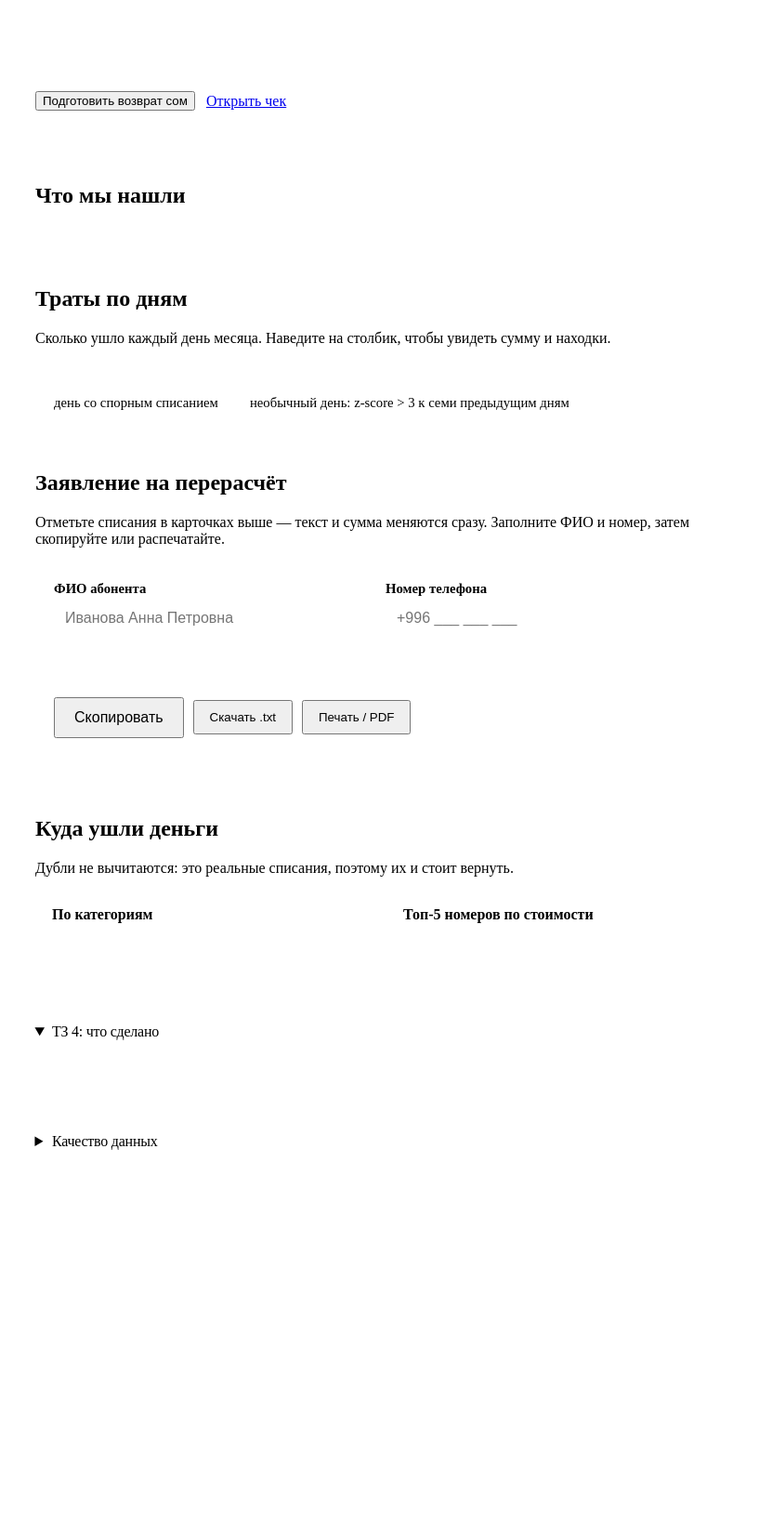
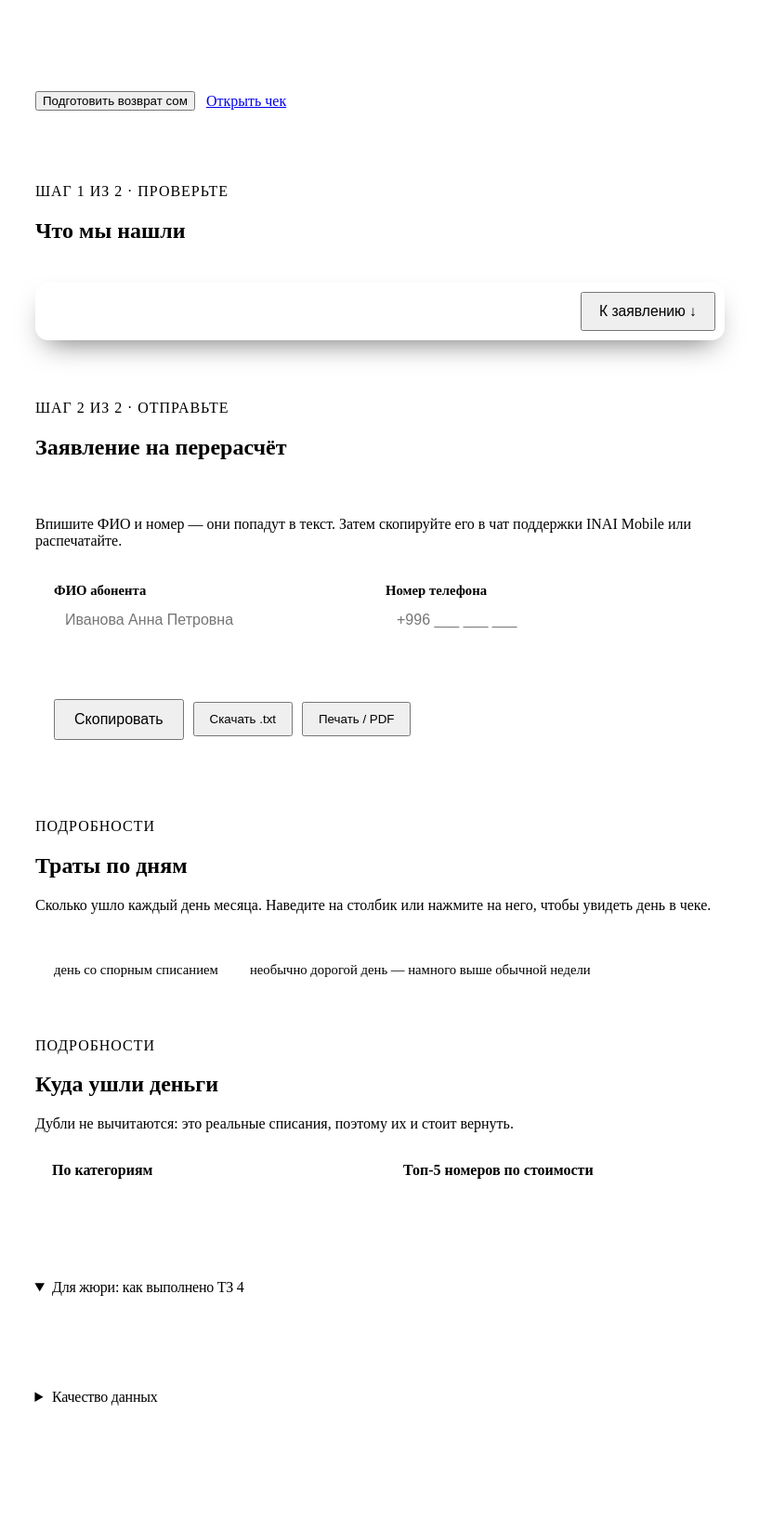
Before and after one commit to KUMA-ORIGINAL/inai-billing-check, a Python web app: template billcheck/templates/report.html in a window 1280 px wide. Shown: the part 191-1839 px from the top of the page at 93% size, without its empty margins (2-819 px from the left). Before the commit the page ends 1428 px from the top, so only its background shows below. Run offline with Jinja, Linux system fonts and the light colour scheme; the template is opened without the code that fills it, so the values that code supplies are empty; some web fonts are replaced.

Commit message:
design: отчёт в два понятных шага
- Шаг 1 «проверьте» и сразу за ним шаг 2 «заявление»; график, категории
  и блок для жюри ушли ниже, в «Подробности».
- Закреплённая панель «В заявлении 4 из 4 · 65,00 сом → К заявлению»
  видна, пока листаете находки; в шаге 2 — что выбрано и «Изменить выбор».
- Чек по умолчанию показывает только спорные строки и дорогие дни
  (переключатель «Весь чек · 596»); клик по графику открывает нужный день.
- Без жаргона для абонента: вместо z-score и «правил ТЗ» — простые
  объяснения; технический чек-лист подписан «Для жюри».

Co-Authored-By: Claude Opus 5.5 <noreply@anthropic.com>

```diff
--- a/billcheck/templates/report.html
+++ b/billcheck/templates/report.html
@@ -82,6 +82,20 @@
 .chart-box .hit { fill: transparent; cursor: pointer; }
 .chart-box .hit:hover + .bar, .chart-box .hit:focus + .bar { opacity: .75; }
 .chart-box .label { fill: var(--ink); font: 600 12px var(--font-body); }
+/* шаги и закреплённая панель выбора */
+.step { margin: 0 0 6px; font: 700 .78rem/1.3 var(--font-mono); letter-spacing: .06em; text-transform: uppercase; color: var(--pen); }
+.step.quiet { color: var(--ink-3); }
+.tray {
+  position: sticky; bottom: 14px; z-index: 5; margin-top: 22px; display: flex; align-items: center; justify-content: space-between;
+  gap: 10px 16px; flex-wrap: wrap; padding: 10px 10px 10px 18px; border-radius: 14px; background: var(--ink); color: var(--desk);
+  box-shadow: 0 14px 30px -12px rgba(0, 0, 0, .55);
+}
+.tray b { font-family: var(--font-mono); font-weight: 400; font-size: 1.1rem; }
+.tray .pen { padding: 10px 18px; font-size: .98rem; box-shadow: none; white-space: nowrap; }
+@media (max-width: 520px) { .tray { flex-wrap: nowrap; padding: 8px 8px 8px 14px; font-size: .92rem; } .tray .pen { padding: 9px 14px; } }
+.claim-picked { margin: 0 0 16px; padding: 12px 14px; border-radius: 10px; background: var(--pen-wash); max-width: 64ch; }
+.claim-picked b { font-family: var(--font-mono); font-weight: 400; }
+.claim-picked .link { margin-left: 6px; }
 .chart-key { display: flex; gap: 18px; flex-wrap: wrap; margin: 10px 0 0; color: var(--ink-2); font-size: .92rem; padding: 0 4px; }
 .key-dot { display: inline-block; width: 10px; height: 10px; border-radius: 50%; background: var(--stamp); margin-right: 6px; vertical-align: 1px; }
 .key-bar { display: inline-block; width: 10px; height: 14px; border-radius: 3px 3px 0 0; background: var(--spike); margin-right: 6px; vertical-align: -2px; }
@@ -159,6 +173,12 @@ td code { font-family: var(--font-mono); word-break: break-all; }
 .r-meta { margin: 12px 0 0; display: grid; grid-template-columns: auto 1fr; gap: 0 10px; color: var(--r-faded); }
 .r-meta dd { margin: 0; color: var(--r-ink); text-align: right; overflow-wrap: anywhere; }
 .r-rule { border: 0; border-top: 1.5px dashed var(--r-rule); margin: 12px 0; }
+.r-mode { display: flex; margin: 14px 0 0; border: 1.5px solid var(--r-ink); border-radius: 999px; overflow: hidden; font: 600 .8rem/1 var(--font-body); }
+.r-mode button { flex: 1; border: 0; background: transparent; padding: 8px 6px; cursor: pointer; color: var(--r-ink); }
+.r-mode button[aria-pressed="true"] { background: var(--r-ink); color: var(--r-paper); }
+.r-hint { margin: 8px 0 0; color: var(--r-faded); font-size: .78rem; text-align: center; }
+.receipt.only-flagged .r-day:not(.flagged):not(.spike) { display: none; }
+.receipt.only-flagged .r-line:not(.flagged) { display: none; }
 .r-day > summary { list-style: none; display: flex; align-items: baseline; gap: 6px; cursor: pointer; padding: 3px 0; }
 .r-day > summary::-webkit-details-marker { display: none; }
 .r-day > summary::before { content: "▸"; color: var(--r-faded); width: 1ch; }
@@ -257,21 +277,21 @@ dialog.phone-dialog::backdrop { background: rgba(10, 16, 18, .62); }
     </section>
 
     <section id="found" aria-labelledby="found-title">
+      <p class="step">Шаг 1 из 2 · проверьте</p>
       <h2 id="found-title">Что мы нашли</h2>
       <p class="lead" id="found-lead"></p>
       <div id="cards"></div>
-    </section>
-
-    <section id="chart" aria-labelledby="chart-title">
-      <h2 id="chart-title">Траты по дням</h2>
-      <p class="lead">Сколько ушло каждый день месяца. Наведите на столбик, чтобы увидеть сумму и находки.</p>
-      <div class="chart-box" id="chart-box"><div class="tip" id="tip" role="status"></div></div>
-      <p class="chart-key"><span><span class="key-dot"></span>день со спорным списанием</span><span><span class="key-bar"></span>необычный день: z-score &gt; 3 к семи предыдущим дням</span></p>
+      <div class="tray" id="tray" hidden>
+        <span id="tray-text"></span>
+        <button type="button" class="pen" id="tray-go">К заявлению ↓</button>
+      </div>
     </section>
 
     <section id="claim" aria-labelledby="claim-title">
+      <p class="step">Шаг 2 из 2 · отправьте</p>
       <h2 id="claim-title">Заявление на перерасчёт</h2>
-      <p class="lead">Отметьте списания в карточках выше — текст и сумма меняются сразу. Заполните ФИО и номер, затем скопируйте или распечатайте.</p>
+      <p class="claim-picked" id="claim-picked"></p>
+      <p class="lead">Впишите ФИО и номер — они попадут в текст. Затем скопируйте его в чат поддержки INAI Mobile или распечатайте.</p>
       <div class="claim-sheet">
         <div class="fields">
           <label>ФИО абонента<input id="c-name" autocomplete="name" placeholder="Иванова Анна Петровна"></label>
@@ -287,7 +307,16 @@ dialog.phone-dialog::backdrop { background: rgba(10, 16, 18, .62); }
       </div>
     </section>
 
+    <section id="chart" aria-labelledby="chart-title">
+      <p class="step quiet">Подробности</p>
+      <h2 id="chart-title">Траты по дням</h2>
+      <p class="lead">Сколько ушло каждый день месяца. Наведите на столбик или нажмите на него, чтобы увидеть день в чеке.</p>
+      <div class="chart-box" id="chart-box"><div class="tip" id="tip" role="status"></div></div>
+      <p class="chart-key"><span><span class="key-dot"></span>день со спорным списанием</span><span><span class="key-bar"></span>необычно дорогой день — намного выше обычной недели</span></p>
+    </section>
+
     <section id="spend" aria-labelledby="spend-title">
+      <p class="step quiet">Подробности</p>
       <h2 id="spend-title">Куда ушли деньги</h2>
       <p class="lead">Дубли не вычитаются: это реальные списания, поэтому их и стоит вернуть.</p>
       <div class="spend">
@@ -298,7 +327,7 @@ dialog.phone-dialog::backdrop { background: rgba(10, 16, 18, .62); }
 
     <section id="tz">
       <details class="box" open>
-        <summary>ТЗ 4: что сделано</summary>
+        <summary>Для жюри: как выполнено ТЗ 4</summary>
         <div id="tz-list"></div>
       </details>
     </section>
@@ -386,9 +415,10 @@ $("#to-claim").addEventListener("click", () => {
 $("#honest").textContent = "INAI Mobile — учебный оператор хакатона. Мы не возвращаем деньги сами: готовим заявление с точными строками детализации, решение принимает оператор. Все числа на странице посчитаны из файла " + D.file + ".";
 
 /* ---------- cards ---------- */
-const lead = D.anomalies.length
-  ? `${D.anomalies.length} ${plural(D.anomalies.length, ["находка", "находки", "находок"])} по пяти правилам ТЗ. В сумму «возможно лишнее» входят только спорные списания; необычный день показан отдельно, чтобы не считать деньги дважды.`
-  : "По пяти правилам ТЗ ничего подозрительного не нашлось.";
+const lead = !D.anomalies.length ? "Ничего подозрительного: ни ночных платных SMS, ни подписок, ни двойных списаний, ни дорогих звонков."
+  : disputedCount
+    ? `Отметьте то, что хотите оспорить, — всё отмеченное попадёт в заявление (шаг 2).` + (spikeCount ? " Дорогой день показан для понимания: в возврат он не входит, потому что состоит из тех же трат." : "")
+    : "Спорных списаний нет. Дорогой день показан для понимания: в нём нет ничего, что стоит оспаривать.";
 $("#found-lead").textContent = lead;
 
 function gotoLine(line) {
@@ -402,6 +432,7 @@ function gotoLine(line) {
 function gotoDay(date) {
   const el = document.getElementById("day-" + date);
   if (!el) return;
+  if (!el.classList.contains("flagged") && !el.classList.contains("spike")) setReceiptMode(true);
   el.open = true;
   el.scrollIntoView({ behavior: reduceMotion ? "auto" : "smooth", block: "start" });
 }
@@ -423,7 +454,7 @@ for (const a of D.anomalies) {
     const box = h("input", { type: "checkbox", "data-line": a.line });
     box.checked = state.selected.has(a.line);
     box.addEventListener("change", () => { setSelected(a.line, box.checked); });
-    footer.append(h("label", { class: "check" }, box, "В заявление"),
+    footer.append(h("label", { class: "check" }, box, "Включить в заявление"),
       h("button", { type: "button", class: "link", onclick: () => gotoLine(a.line), text: "Показать в чеке" }));
     if (D.phone.numbers.length && (a.anomaly_type === "new_subscription" || a.anomaly_type === "night_charge")) {
       footer.append(h("button", { type: "button", class: "off-btn", onclick: openPhone, text: "Отключить подписки" }));
@@ -471,10 +502,27 @@ function claimText() {
 }
 function renderClaim() {
   $("#claim-text").textContent = claimText();
-  const total = selectedPositions().reduce((s, p) => s + p.cents, 0);
+  const picked = selectedPositions();
+  const total = picked.reduce((s, p) => s + p.cents, 0);
+  const all = D.claim.positions.length;
   $("#claim-sum").textContent = fmt(total);
-  $("#to-claim").disabled = false;
+  $("#to-claim").disabled = !all;
+  const tray = $("#tray");
+  tray.hidden = !all;
+  $("#tray-text").replaceChildren(`В заявлении ${picked.length} из ${all} · `, h("b", { text: fmt(total) }), " сом");
+  $("#tray-go").disabled = !picked.length;
+  const note = $("#claim-picked");
+  note.replaceChildren(...(picked.length
+    ? [`В заявлении ${picked.length} ${plural(picked.length, ["списание", "списания", "списаний"])} на `, h("b", { text: fmt(total) }), " сом."]
+    : ["Ни одно списание не отмечено — отметьте нужные в шаге 1."]),
+    h("button", { type: "button", class: "link", onclick: goToCards, text: "Изменить выбор" }));
 }
+function goToClaim() {
+  $("#claim").scrollIntoView({ behavior: reduceMotion ? "auto" : "smooth", block: "start" });
+  setTimeout(() => $("#c-name").focus({ preventScroll: true }), reduceMotion ? 0 : 450);
+}
+function goToCards() { $("#found").scrollIntoView({ behavior: reduceMotion ? "auto" : "smooth", block: "start" }); }
+$("#tray-go").addEventListener("click", goToClaim);
 function setSelected(line, on) {
   if (on) state.selected.add(line); else state.selected.delete(line);
   document.querySelectorAll(`input[data-line="${line}"]`).forEach(b => { b.checked = on; });
@@ -509,14 +557,28 @@ paper.append(
   h("dl", { class: "r-meta" },
     h("dt", { text: "абонент" }), h("dd", { text: D.profile }),
     h("dt", { text: "период" }), h("dd", { text: D.period.from ? D.period.from + "–" + D.period.to : "—" }),
-    h("dt", { text: "файл" }), h("dd", { text: D.file })),
-  h("hr", { class: "r-rule" }));
+    h("dt", { text: "файл" }), h("dd", { text: D.file })));
+const modeBox = h("div", { class: "r-mode", role: "group", "aria-label": "Что показать в чеке" });
+const modeHint = h("p", { class: "r-hint" });
+const flaggedCount = D.days.reduce((n, d) => n + d.lines.filter(l => l.flags.length).length, 0);
+const modeButtons = [
+  h("button", { type: "button", onclick: () => setReceiptMode(false), text: "Спорные строки" }),
+  h("button", { type: "button", onclick: () => setReceiptMode(true), text: `Весь чек · ${D.valid_rows}` })];
+modeBox.append(...modeButtons);
+function setReceiptMode(all) {
+  paper.classList.toggle("only-flagged", !all);
+  modeButtons[0].setAttribute("aria-pressed", String(!all));
+  modeButtons[1].setAttribute("aria-pressed", String(all));
+  modeHint.textContent = all ? "Нажмите на день, чтобы раскрыть его строки." : `Показаны ${flaggedCount} ${plural(flaggedCount, ["спорная строка", "спорные строки", "спорных строк"])} и дорогие дни.`;
+}
+if (D.days.length) paper.append(modeBox, modeHint);
+paper.append(h("hr", { class: "r-rule" }));
 let stampIndex = 0;
 for (const day of D.days) {
   const summary = h("summary", null, h("span", { text: day.label }),
     day.flagged ? h("span", { class: "d-flag", title: "есть спорное списание", text: "●" }) : null,
     h("span", { class: "dots" }), h("span", { class: "d-total", text: day.total }));
-  const details = h("details", { class: "r-day" + (day.spike ? " spike" : ""), id: "day-" + day.date }, summary);
+  const details = h("details", { class: "r-day" + (day.spike ? " spike" : "") + (day.flagged ? " flagged" : ""), id: "day-" + day.date }, summary);
   if (day.flagged || day.spike) details.open = true;
   if (day.spike) {
     const a = D.anomalies.find(x => x.date === day.date && x.anomaly_type === "day_spike");
@@ -545,6 +607,7 @@ for (const day of D.days) {
   details.append(list);
   paper.append(details);
 }
+setReceiptMode(!flaggedCount);
 paper.append(h("hr", { class: "r-rule" }),
   h("div", { class: "r-sum strong" }, h("span", { text: "ИТОГО" }), h("span", { text: D.total_text })),
   h("div", { class: "r-sum red" }, h("span", { text: "ВОЗМОЖНО ЛИШНЕЕ" }), h("span", { text: D.overpay_text })),
```
